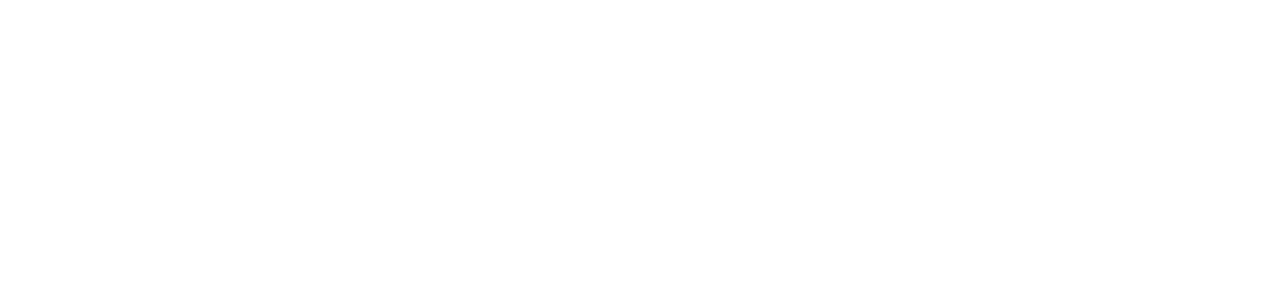
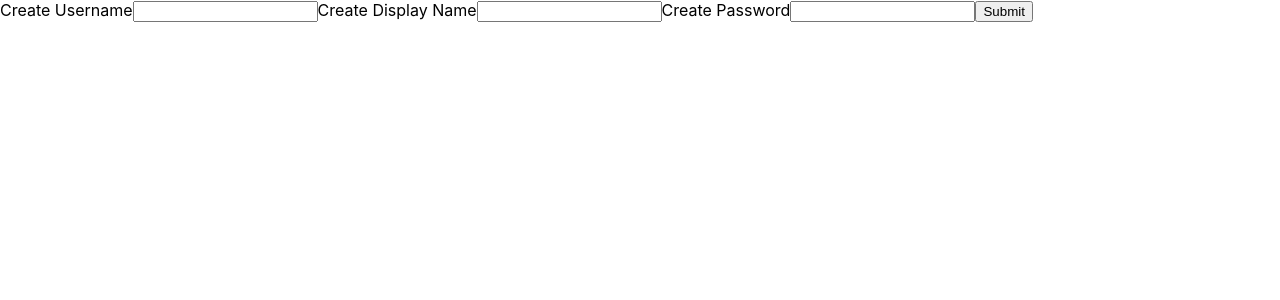
Before and after one commit to Software-Sleeps/DI-Capstone2-SocialNetworkLite, a React (Create React App) app: page /login in a window 1280 px wide. Shown: the top 300 px of the page. Built offline with nearby package versions, Linux system fonts and the light colour scheme.

Commit message:
Create User Auth wworking

```diff
--- a/src/App.js
+++ b/src/App.js
@@ -2,12 +2,13 @@ import logo from './logo.svg';
 import './App.css';
 
 import React, { Component } from 'react';
+import CreateUser from './components/CreateUser/CreateUser';
 
 class App extends Component {
   render() {
     return (
       <div>
-
+      <CreateUser/>
       </div>
     );
   }
--- /dev/null
+++ b/src/components/CreateUser/CreateUser.js
@@ -0,0 +1,119 @@
+import React, { Component } from 'react';
+
+class CreateUser extends Component {
+
+    constructor(props){
+        super(props)
+
+        this.state = {
+            createUN: '',
+            displayName: '',
+            createPW: '',
+
+            //temporarily as state but will turn URL to props
+            URL: 'https://socialnetworklite.herokuapp.com'
+        }
+
+        this.createUser=this.createUser.bind(this)
+        this.handleUNChange=this.handleUNChange.bind(this)
+        this.handleDNChange=this.handleDNChange.bind(this)
+        this.handlePWChange=this.handlePWChange.bind(this)
+    }
+
+    //for username
+    handleUNChange(event){
+        this.setState({
+            createUN: event.target.value
+        })
+    }
+
+    //for display name
+    handleDNChange(event){
+        this.setState({
+            displayName: event.target.value
+        })
+    }
+
+    //for password
+    handlePWChange(event){
+        this.setState({
+            createPW: event.target.value
+        })
+    }
+
+    //will create user
+    createUser(event){
+
+        event.preventDefault()
+
+        fetch(`${this.state.URL}/users`,{
+            method: "POST",
+
+            //will pass POST request
+            headers: {
+                "Content-Type": "application/json"
+            },
+
+            //converts DATA to JSON while being sent to the database
+            body: JSON.stringify({
+                username: this.state.createUN,
+                displayName: this.state.displayName,
+                password: this.state.createPW
+            })
+        })
+        .then(response => response.json())
+        .then(data =>{
+            console.log('this is data from CREATE USER', data)
+        })
+    }
+
+    render() {
+        return (
+            <div>
+
+                <form onSubmit={this.createUser}>
+                    <label htmlFor="createUN">
+                        Create Username
+
+                        <input
+                        type="text"
+                        onChange={this.handleUNChange}
+                        name={this.state.createUN}
+                        value={this.state.createUN}
+                        />
+                    </label>
+
+
+                    <label htmlFor="displayName">
+                        Create Display Name
+
+                        <input
+                        type="text"
+                        onChange={this.handleDNChange}
+                        name={this.state.displayName}
+                        value={this.state.displayName}
+                        />
+                    </label>
+
+                    <label htmlFor="createPW">
+                        Create Password
+
+                        <input
+                        type="password"
+                        onChange={this.handlePWChange}
+                        name={this.state.createPW}
+                        value={this.state.createPW}
+                        />
+
+                    </label>
+
+                    <input type="submit" value="Submit"/>
+
+                </form>
+
+            </div>
+        );
+    }
+}
+
+export default CreateUser;
```
Also changed, not shown: src/components/CreateUser/CreateUser.css (added), src/components/Login/Login.css (added), src/components/Login/Login.js (added).
